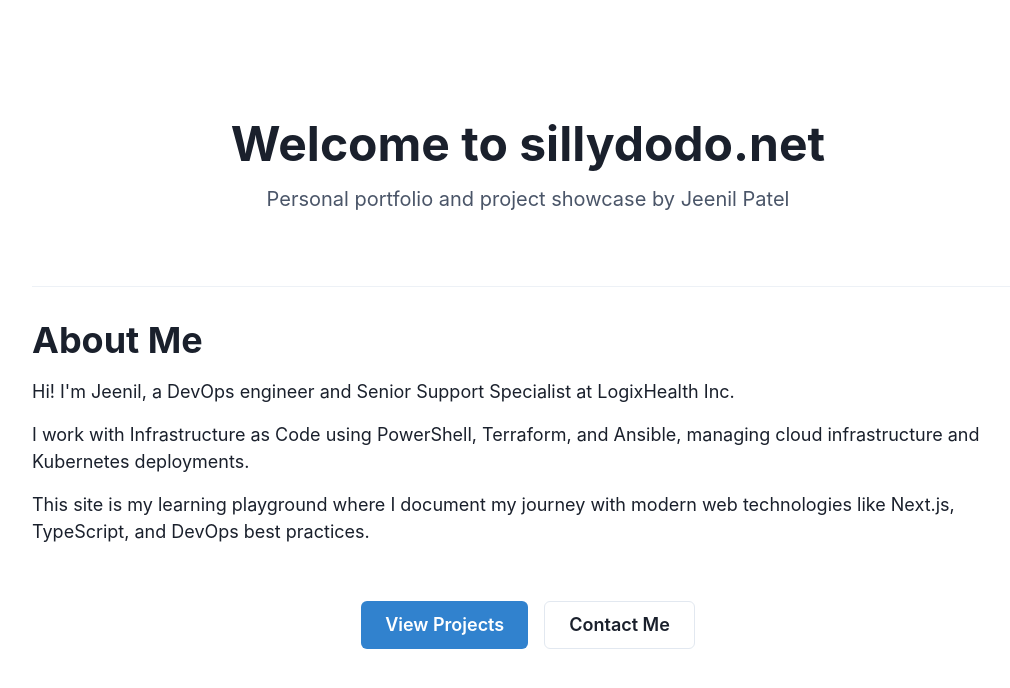
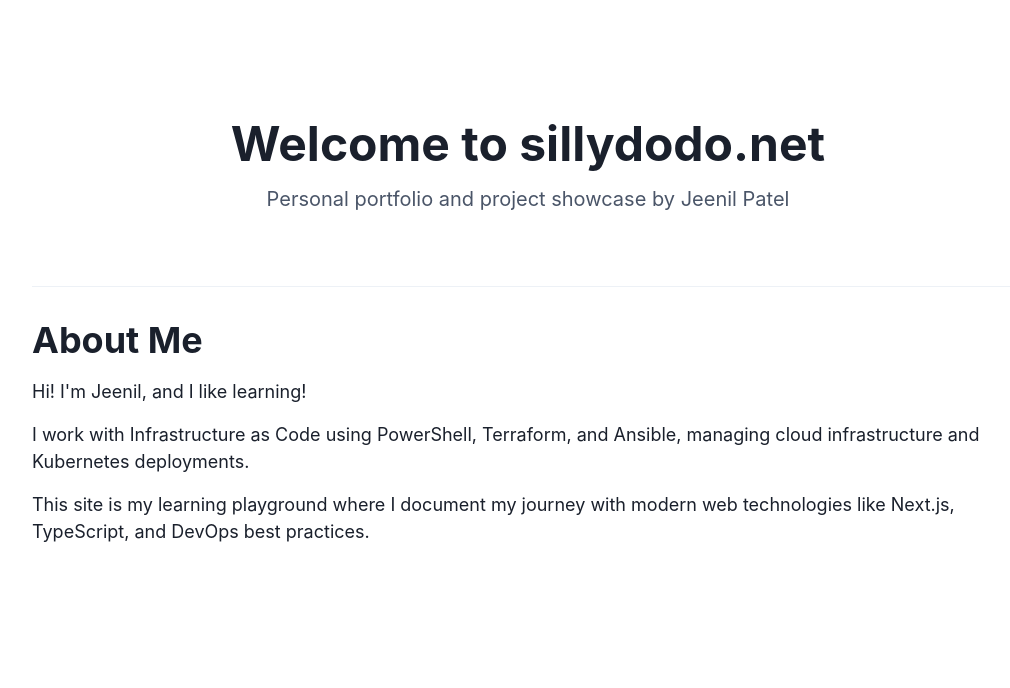
Before and after one commit to Jeenil/sillydodo, a Next.js app: page / in a window 1280 px wide. Shown: the top 688 px of the page, without its empty margins (112-1122 px from the left). Built offline with nearby package versions, Linux system fonts and the light colour scheme.

Commit message:
updated message and remvoed dead buttoms

```diff
--- a/app/page.tsx
+++ b/app/page.tsx
@@ -37,10 +37,7 @@
             About Me
           </Heading>
           <VStack spacing={4} align="stretch">
-            <Text fontSize="lg">
-              Hi! I'm Jeenil, a DevOps engineer and Senior Support Specialist at
-              LogixHealth Inc.
-            </Text>
+            <Text fontSize="lg">Hi! I'm Jeenil, and I like learning!</Text>
             <Text fontSize="lg">
               I work with Infrastructure as Code using PowerShell, Terraform,
               and Ansible, managing cloud infrastructure and Kubernetes
@@ -53,16 +50,6 @@
             </Text>
           </VStack>
         </Box>
-
-        {/* Optional: Add buttons or links */}
-        <HStack spacing={4} justify="center" pt={6}>
-          <Button colorScheme="blue" size="lg">
-            View Projects
-          </Button>
-          <Button variant="outline" size="lg">
-            Contact Me
-          </Button>
-        </HStack>
       </VStack>
     </Container>
   );
```
